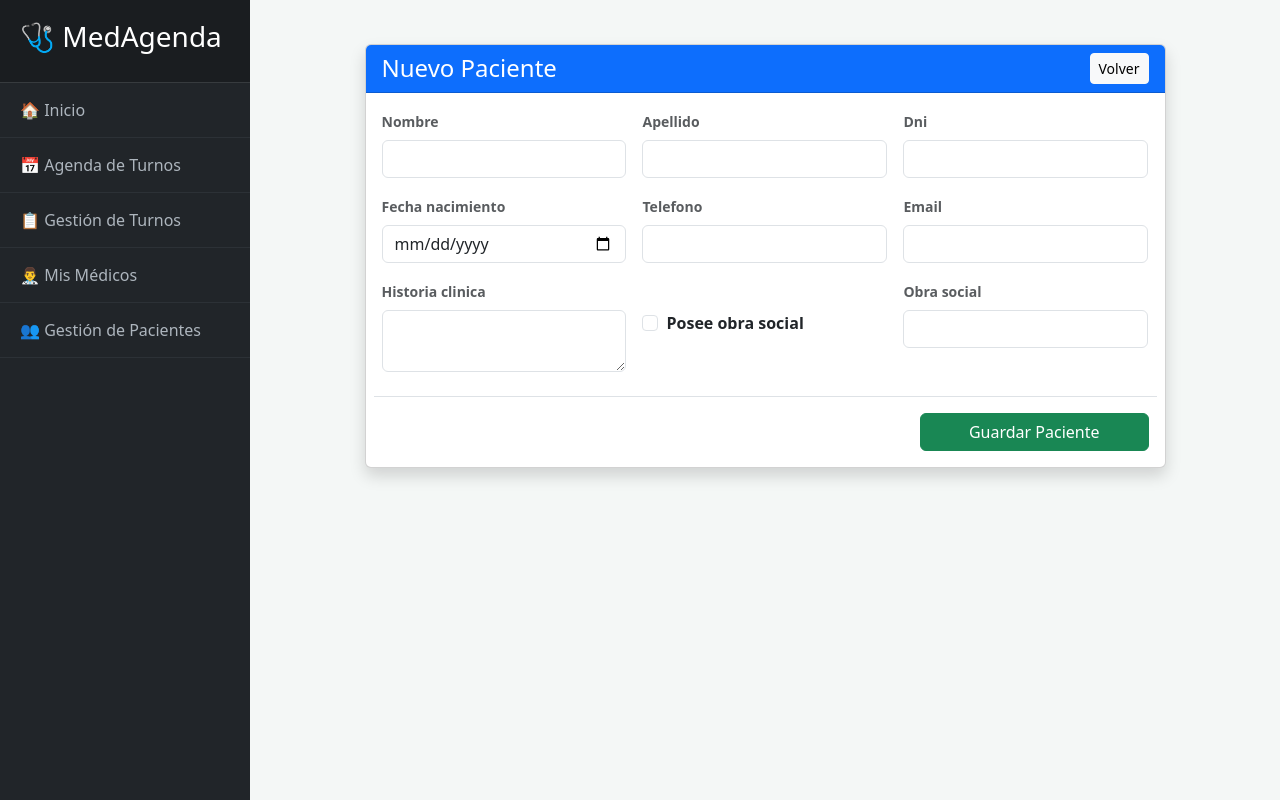
After one commit to marzvk/Agenda-medico--Django, a Django app: page /agenda/pacientes/nuevo/ in a window 1280 px wide. The commit adds this page. Run offline with Django 5.2, Linux system fonts and the light colour scheme.

Commit message:
template y vistas de pacientes(creacion, filtro busqueda, editar, borrar)

```diff
--- a/agenda/models.py
+++ b/agenda/models.py
@@ -6,6 +6,7 @@ from django.core.exceptions import ValidationError
 class Persona(models.Model):
     nombre = models.CharField(max_length=60)
     apellido = models.CharField(max_length=35)
+    dni = models.CharField(max_length=15, unique=True, db_index=True)
     fecha_nacimiento = models.DateField()
     telefono = models.CharField(max_length=20)
     email = models.EmailField(unique=True)
@@ -43,6 +44,9 @@ class Paciente(Persona):
     historia_clinica = models.TextField()
     posee_obra_social = models.BooleanField()
     obra_social = models.CharField(max_length=40)
+
+    def __str__(self):
+        return f"{self.apellido}, {self.nombre} (DNI: {self.dni})"
 
 
 class Turno(models.Model):
--- /dev/null
+++ b/agenda/templates/agenda/paciente/paciente_form.html
@@ -0,0 +1,44 @@
+{% extends "base.html" %}
+
+{% block content %}
+<div class="container mt-4">
+    <div class="row justify-content-center">
+        <div class="col-md-10">
+            <div class="card shadow">
+                <div class="card-header bg-primary text-white d-flex justify-content-between align-items-center">
+                    <h4 class="mb-0">{{ titulo }}</h4>
+                    <a href="{% url 'agenda:lista_pacientes' %}" class="btn btn-sm btn-light">Volver</a>
+                </div>
+                <div class="card-body">
+                    <form method="POST" class="row g-3">
+                        {% csrf_token %}
+                        {% for field in form %}
+                            <div class="col-md-4">
+                                {% if field.name == 'posee_obra_social' %}
+                                    <div class="form-check mt-4 pt-2">
+                                        {{ field }}
+                                        <label class="form-check-label fw-bold">{{ field.label }}</label>
+                                    </div>
+                                {% else %}
+                                    <label class="form-label fw-bold small text-muted">{{ field.label }}</label>
+                                    {{ field }}
+                                {% endif %}
+
+                                {% if field.errors %}
+                                    <div class="text-danger small">{{ field.errors.0 }}</div>
+                                {% endif %}
+                            </div>
+                        {% endfor %}
+
+                        <div class="col-12 mt-4 border-top pt-3 text-end">
+                            <button type="submit" class="btn btn-success px-5">
+                                <i class="bi bi-check-circle"></i> Guardar Paciente
+                            </button>
+                        </div>
+                    </form>
+                </div>
+            </div>
+        </div>
+    </div>
+</div>
+{% endblock %}
--- a/agenda/urls.py
+++ b/agenda/urls.py
@@ -2,6 +2,7 @@ from django.urls import path
 from .views import turnos_views as views
 from agenda.views.slots_views import generar_agenda
 from .views import medico_views as medico
+from .views.pacientes_views import lista_pacientes, editar_paciente, crear_paciente
 
 app_name = "agenda"
 
@@ -28,4 +29,7 @@ urlpatterns = [
         medico.gestionar_disponibilidad,
         name="gestionar_disponibilidad",
     ),
+    path("pacientes/", lista_pacientes, name="lista_pacientes"),
+    path("pacientes/nuevo/", crear_paciente, name="crear_paciente"),
+    path("pacientes/editar/<int:pk>/", editar_paciente, name="editar_paciente"),
 ]
--- /dev/null
+++ b/agenda/views/pacientes_views.py
@@ -0,0 +1,96 @@
+from django.shortcuts import render, redirect, get_object_or_404
+from ..models import Paciente
+from django import forms
+from django.contrib import messages
+from django.db import models
+
+
+class PacienteForm(forms.ModelForm):
+
+    posee_obra_social = forms.BooleanField(
+        required=False, widget=forms.CheckboxInput(attrs={"class": "form-check-input"})
+    )
+
+    class Meta:
+        model = Paciente
+        fields = [
+            "nombre",
+            "apellido",
+            "dni",
+            "fecha_nacimiento",
+            "telefono",
+            "email",
+            "historia_clinica",
+            "posee_obra_social",
+            "obra_social",
+        ]
+        widgets = {
+            "fecha_nacimiento": forms.DateInput(
+                attrs={"type": "date", "class": "form-control"}
+            ),
+            "nombre": forms.TextInput(attrs={"class": "form-control"}),
+            "apellido": forms.TextInput(attrs={"class": "form-control"}),
+            "dni": forms.TextInput(attrs={"class": "form-control"}),
+            "telefono": forms.TextInput(attrs={"class": "form-control"}),
+            "email": forms.EmailInput(attrs={"class": "form-control"}),
+            "historia_clinica": forms.Textarea(
+                attrs={"class": "form-control", "rows": 2}
+            ),
+            "obra_social": forms.TextInput(attrs={"class": "form-control"}),
+        }
+
+
+def lista_pacientes(request):
+    query = request.GET.get("q", "")
+
+    if request.method == "POST" and "borrar" in request.POST:
+        paciente_id = request.POST.get("paciente_id")
+        paciente = get_object_or_404(Paciente, id=paciente_id)
+        paciente.delete()
+        messages.success(request, "Paciente eliminado.")
+        return redirect("agenda:lista_pacientes")
+
+    if query:
+        pacientes = Paciente.objects.filter(
+            models.Q(dni__icontains=query) | models.Q(apellido__icontains=query)
+        ).order_by("apellido")
+    else:
+        pacientes = Paciente.objects.all().order_by("apellido")
+
+    return render(
+        request,
+        "agenda/paciente/pacientes.html",
+        {"pacientes": pacientes, "query": query},
+    )
+
+
+def editar_paciente(request, pk):
+    paciente = get_object_or_404(Paciente, pk=pk)
+    form = PacienteForm(request.POST or None, instance=paciente)
+
+    if request.method == "POST":
+        if form.is_valid():
+            form.save()
+            messages.success(request, "Datos del paciente actualizados.")
+            return redirect("agenda:lista_pacientes")
+
+    return render(
+        request,
+        "agenda/paciente/paciente_form.html",
+        {"form": form, "titulo": f"Editar Paciente: {paciente.apellido}"},
+    )
+
+
+def crear_paciente(request):
+    form = PacienteForm(request.POST or None)
+    if request.method == "POST":
+        if form.is_valid():
+            form.save()
+            messages.success(request, "Paciente registrado con éxito.")
+            return redirect("agenda:lista_pacientes")
+
+    return render(
+        request,
+        "agenda/paciente/paciente_form.html",
+        {"form": form, "titulo": "Nuevo Paciente"},
+    )
--- a/templates/base.html
+++ b/templates/base.html
@@ -79,6 +79,9 @@
                 <li>
                     <a href="{% url 'agenda:lista_medicos' %}">👨‍⚕️ Mis Médicos</a>
                 </li>
+                <li>
+                    <a href="{% url 'agenda:lista_pacientes' %}">👥 Gestión de Pacientes</a>
+                </li>
             </ul>
         </nav>
 
```
Also changed, not shown: agenda/templates/agenda/paciente/pacientes.html (added, +85 -0 lines), agenda/migrations/0001_initial.py, agenda/migrations/0002_disponibilidadsemanal.py (deleted), agenda/migrations/0003_alter_turno_estado.py (deleted), agenda/migrations/0004_medico_tiempo_consulta.py (deleted), agenda/migrations/0005_slot.py (deleted), agenda/migrations/0006_turno_slot.py (deleted), agenda/migrations/0007_alter_turno_options_remove_turno_duracion_minutos_and_more.py (deleted), agenda/migrations/0008_alter_turno_slot.py (deleted).
